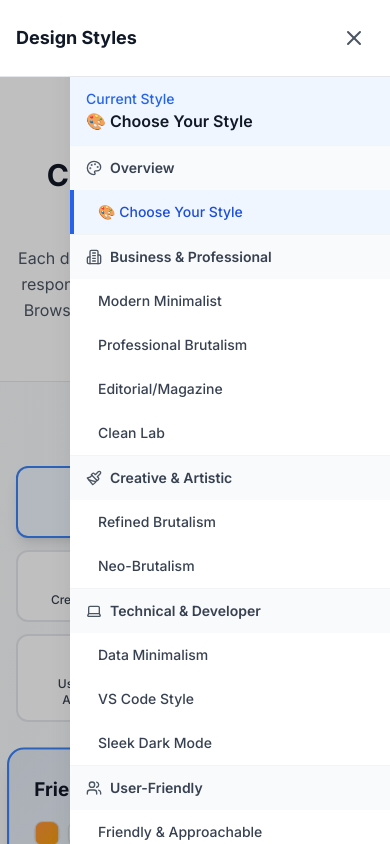
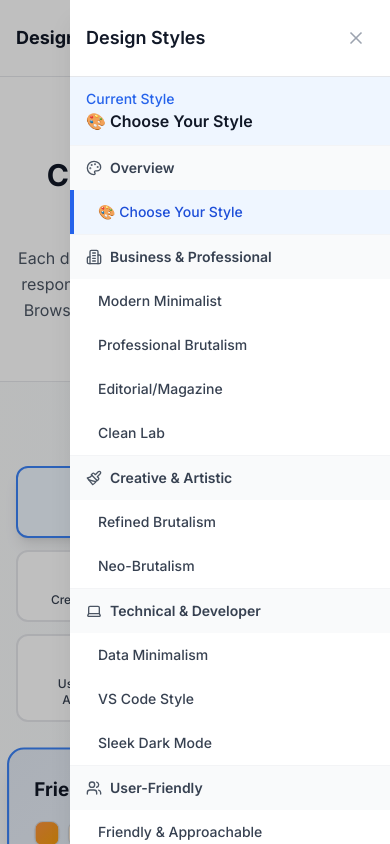
Before and after one commit to derekbolyard/PersonalSite, a React (Vite) app: page /design in a window 390 px wide. Both pictures are taken after a click on the button 354 px from the left and 38 px from the top of the page. Shown: the top 844 px of the page. Built offline with nearby package versions, Linux system fonts and the light colour scheme.

Commit message:
Fix Design Page Navigation Z-Index

```diff
--- a/src/designtool-components/DesignComparison.tsx
+++ b/src/designtool-components/DesignComparison.tsx
@@ -328,7 +328,7 @@ module.exports = {
   return (
     <div className="min-h-screen bg-gradient-to-br from-gray-50 to-blue-50">
       {/* Hero Section */}
-      <div className="bg-white/80 backdrop-blur-sm border-b border-gray-200">
+      <div className="bg-white/80 backdrop-blur-sm border-b border-gray-200 relative z-10">
         <div className="max-w-6xl mx-auto px-4 sm:px-6 py-8 sm:py-12">
           <div className="text-center">
             <div className="flex justify-center mb-4 sm:mb-6">
--- a/src/designtool-components/Navigation.tsx
+++ b/src/designtool-components/Navigation.tsx
@@ -99,7 +99,7 @@ const Navigation: React.FC<NavigationProps> = ({ styles, activeStyle, onStyleCha
   return (
     <>
       {/* Navigation Header */}
-      <div className="bg-white border-b border-gray-200 sticky top-0 z-50">
+      <div className="bg-white border-b border-gray-200 sticky top-0 z-[60]">
         <div className="max-w-7xl mx-auto px-4 sm:px-6 lg:px-8">
           {/* Mobile Navigation */}
           <div className="flex items-center justify-between py-4 md:hidden">
@@ -124,7 +124,7 @@ const Navigation: React.FC<NavigationProps> = ({ styles, activeStyle, onStyleCha
               <h1 className="text-xl font-bold text-gray-900">Design Style Comparison Tool</h1>
 
               {/* Desktop Dropdown */}
-              <div className="relative desktop-dropdown">
+              <div className="relative desktop-dropdown z-[70]">
                 <button
                   onClick={toggleDesktopDropdown}
                   className="flex items-center px-6 py-3 bg-blue-600 text-white rounded-lg hover:bg-blue-700 transition-colors font-medium"
@@ -139,7 +139,7 @@ const Navigation: React.FC<NavigationProps> = ({ styles, activeStyle, onStyleCha
 
                 {/* Dropdown Menu */}
                 {desktopDropdownOpen && (
-                  <div className="absolute right-0 mt-2 w-96 bg-white rounded-lg shadow-xl border border-gray-200 py-2 z-50 max-h-96 overflow-y-auto">
+                  <div className="absolute right-0 mt-2 w-96 bg-white rounded-lg shadow-xl border border-gray-200 py-2 z-[80] max-h-96 overflow-y-auto">
                     {Object.entries(categories).map(([categoryKey, category]) => (
                       <div key={categoryKey} className="mb-2">
                         <div className="px-4 py-2 border-b border-gray-100 bg-gray-50">
@@ -181,7 +181,7 @@ const Navigation: React.FC<NavigationProps> = ({ styles, activeStyle, onStyleCha
 
       {/* Mobile Menu Overlay */}
       {mobileMenuOpen && (
-        <div className="fixed inset-0 z-40 md:hidden">
+        <div className="fixed inset-0 z-[70] md:hidden">
           {/* Backdrop */}
           <div
             className="fixed inset-0 bg-black bg-opacity-25"
@@ -189,7 +189,7 @@ const Navigation: React.FC<NavigationProps> = ({ styles, activeStyle, onStyleCha
           />
 
           {/* Menu Panel */}
-          <div className="fixed top-0 right-0 h-full w-80 max-w-[85vw] bg-white shadow-xl transform transition-transform duration-300 ease-in-out">
+          <div className="fixed top-0 right-0 h-full w-80 max-w-[85vw] bg-white shadow-xl transform transition-transform duration-300 ease-in-out z-[80]">
             <div className="flex flex-col h-full">
               {/* Menu Header */}
               <div className="flex items-center justify-between p-4 border-b border-gray-200">
```
